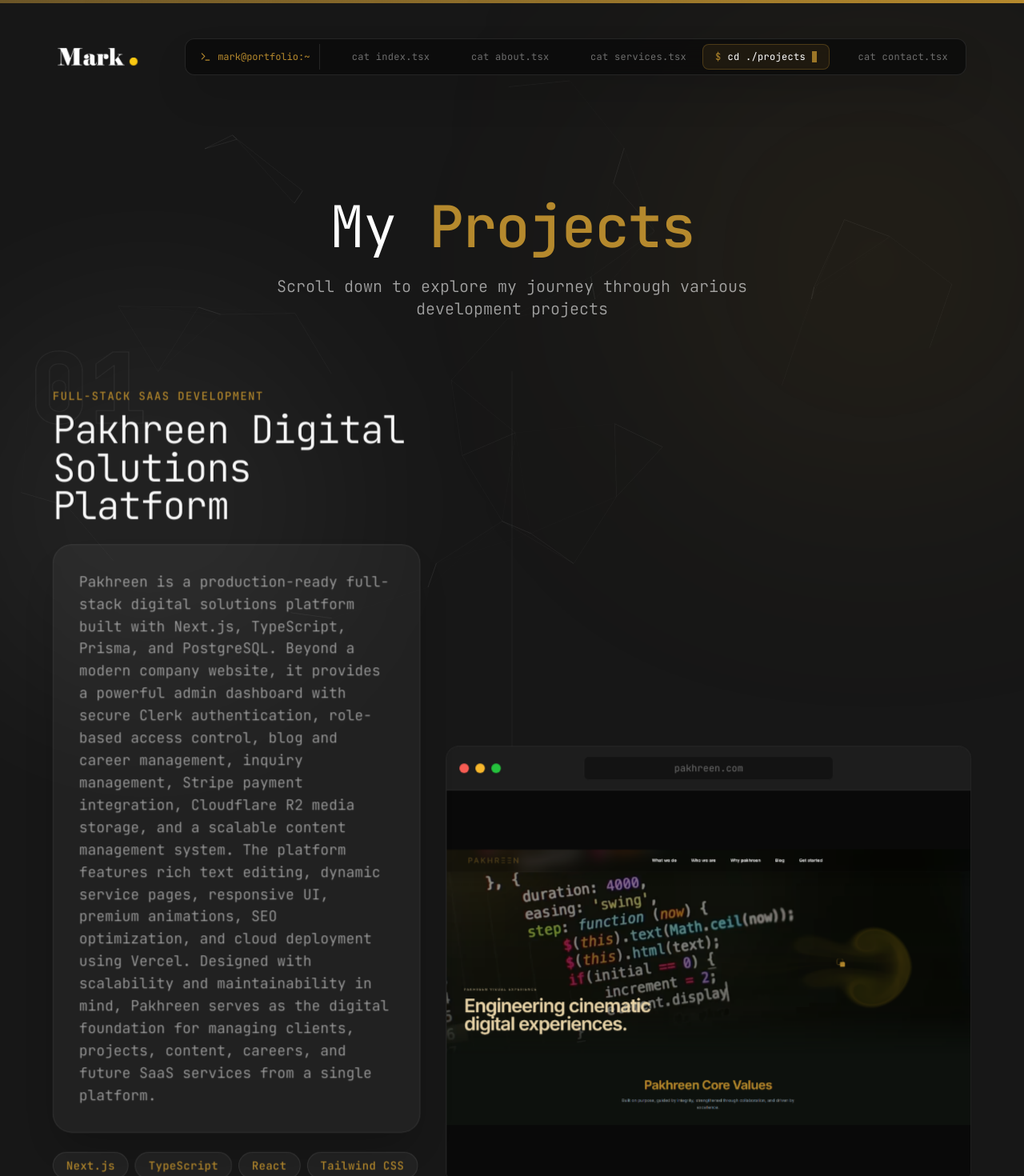
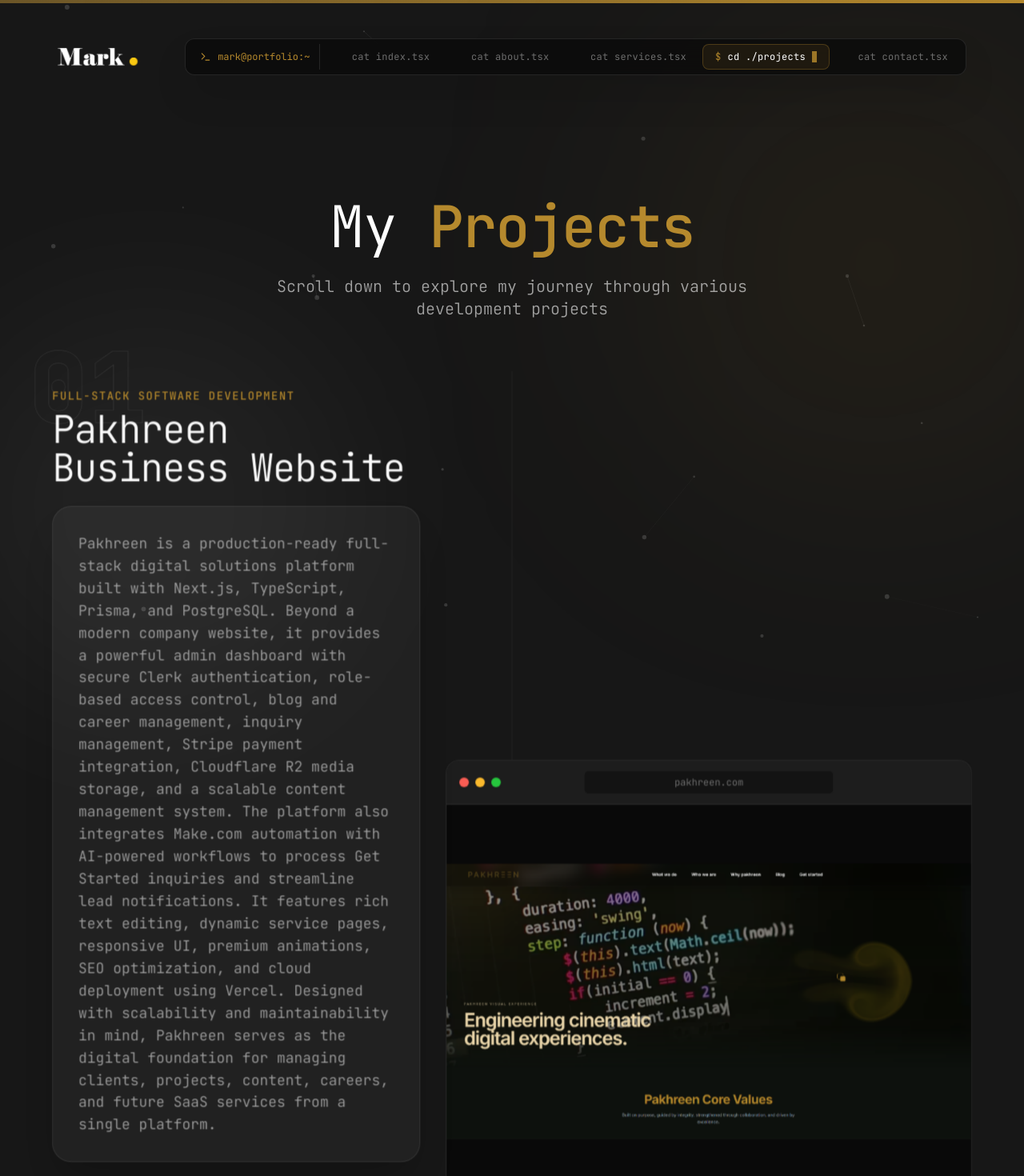
Before and after one commit to marktmng/mark-portfolio, a Next.js app: page /projects in a window 1280 px wide. Shown: the top 1470 px of the page at 80% size. Built offline with nearby package versions, Linux system fonts and the light colour scheme; no server answers; a web font is replaced by a local one.

Commit message:
optimized particles effect and project pagge

```diff
--- a/app/about/page.jsx
+++ b/app/about/page.jsx
@@ -91,7 +91,7 @@ const about = {
     },
     {
       fieldName: "Address",
-      fieldValue: "Glen Eden, Auckland, New Zealand",
+      fieldValue: "Auckland, New Zealand",
     },
   ],
 };
--- a/app/page.jsx
+++ b/app/page.jsx
@@ -76,7 +76,7 @@ const Home = () => {
             <motion.div variants={cardVariants} className="flex flex-col xl:flex-row items-start xl:items-end justify-between gap-6 mb-4">
               <div>
                 <span className="inline-block text-xs uppercase tracking-[0.2em] font-medium text-[#B5892D] mb-4 bg-[#B5892D]/10 px-4 py-2 rounded-full border border-[#B5892D]/20">
-                  Full-Stack Software Developer &amp; Founder
+                  Full-Stack Software Developer
                 </span>
                 <h1 className="text-[48px] sm:text-[64px] xl:text-[90px] leading-[0.9] font-bold tracking-tight">
                   MARK <br className="hidden sm:block" />
--- a/app/projects/page.jsx
+++ b/app/projects/page.jsx
@@ -1,18 +1,19 @@
 "use client";
 
-import { motion, useScroll, useSpring, useTransform } from "framer-motion";
+import { motion, useScroll, useTransform } from "framer-motion";
 import { ArrowUpRight, Github, X } from "lucide-react";
 import Link from "next/link";
+import Image from "next/image";
 import { useRef, useState } from "react";
 import { PiVideoFill } from "react-icons/pi";
 
 const projects = [
   {
     num: "01",
-    category: "Full-Stack SaaS Development",
-    title: "Pakhreen Digital Solutions Platform",
+    category: "Full-Stack Software Development",
+    title: "Pakhreen Business Website",
     description:
-      "Pakhreen is a production-ready full-stack digital solutions platform built with Next.js, TypeScript, Prisma, and PostgreSQL. Beyond a modern company website, it provides a powerful admin dashboard with secure Clerk authentication, role-based access control, blog and career management, inquiry management, Stripe payment integration, Cloudflare R2 media storage, and a scalable content management system. The platform features rich text editing, dynamic service pages, responsive UI, premium animations, SEO optimization, and cloud deployment using Vercel. Designed with scalability and maintainability in mind, Pakhreen serves as the digital foundation for managing clients, projects, content, careers, and future SaaS services from a single platform.",
+      "Pakhreen is a production-ready full-stack digital solutions platform built with Next.js, TypeScript, Prisma, and PostgreSQL. Beyond a modern company website, it provides a powerful admin dashboard with secure Clerk authentication, role-based access control, blog and career management, inquiry management, Stripe payment integration, Cloudflare R2 media storage, and a scalable content management system. The platform also integrates Make.com automation with AI-powered workflows to process Get Started inquiries and streamline lead notifications. It features rich text editing, dynamic service pages, responsive UI, premium animations, SEO optimization, and cloud deployment using Vercel. Designed with scalability and maintainability in mind, Pakhreen serves as the digital foundation for managing clients, projects, content, careers, and future SaaS services from a single platform.",
     stack: [
       { name: "Next.js" },
       { name: "TypeScript" },
@@ -28,10 +29,10 @@ const projects = [
       { name: "Lucide React" },
       { name: "Vercel" },
       { name: "Cloudflare" },
+      { name: "Make.com" },
     ],
     image: "/assets/work/pakhreen.png",
     live: "https://pakhreen.com",
-    github: { full: "https://github.com/marktmng/pakhrin.git" },
   },
   {
     num: "02",
@@ -172,13 +173,6 @@ const ProjectCard = ({ project, index }) => {
   const imageY = useTransform(scrollYProgress, [0, 1], [-50, 50]);
   const numScale = useTransform(scrollYProgress, [0, 0.5, 1], [0.8, 1.2, 0.8]);
 
-  const springConfig = { stiffness: 100, damping: 30, restDelta: 0.001 };
-  const smoothOpacity = useSpring(opacity, springConfig);
-  const smoothScale = useSpring(scale, springConfig);
-  const smoothContentY = useSpring(contentY, springConfig);
-  const smoothImageY = useSpring(imageY, springConfig);
-  const smoothNumScale = useSpring(numScale, springConfig);
-
   const isEven = index % 2 === 0;
   const customEase = [0.25, 0.1, 0.25, 1.0];
 
@@ -186,19 +180,19 @@ const ProjectCard = ({ project, index }) => {
     <>
       <motion.div
         ref={cardRef}
-        style={{ opacity: smoothOpacity, scale: smoothScale }}
+        style={{ opacity: opacity, scale: scale }}
         className="min-h-screen flex items-center justify-center px-4 md:px-8 lg:px-16 py-20 relative z-10"
       >
         <div className={`max-w-7xl w-full grid grid-cols-1 lg:grid-cols-12 gap-12 lg:gap-8 items-center`}>
 
           {/* Content Section */}
           <motion.div
-            style={{ y: smoothContentY }}
+            style={{ y: contentY }}
             className={`space-y-6 z-10 lg:col-span-5 ${isEven ? "lg:order-1" : "lg:order-2 lg:col-start-8"}`}
           >
             <div className="relative">
               <motion.div
-                style={{ scale: smoothNumScale, WebkitTextStroke: "1px rgba(255,255,255,0.1)" }}
+                style={{ scale: numScale, WebkitTextStroke: "1px rgba(255,255,255,0.1)" }}
                 className="absolute -top-16 -left-8 text-8xl md:text-9xl font-extrabold text-transparent select-none z-[-1]"
               >
                 {project.num}
@@ -309,7 +303,7 @@ const ProjectCard = ({ project, index }) => {
 
           {/* Image Section */}
           <motion.div
-            style={{ y: smoothImageY }}
+            style={{ y: imageY }}
             className={`relative lg:col-span-7 ${isEven ? "lg:order-2" : "lg:order-1 lg:col-start-1"}`}
           >
             <motion.div
@@ -335,11 +329,13 @@ const ProjectCard = ({ project, index }) => {
               {/* Screen Content */}
               <div className="relative aspect-video lg:aspect-[4/3] p-0 overflow-hidden bg-[#0a0a0a]">
                 {project.live && project.live !== "#" ? (
-                  <a href={project.live} target="_blank" rel="noopener noreferrer" className="block w-full h-full relative flex items-center justify-center">
-                    <motion.img
+                  <a href={project.live} target="_blank" rel="noopener noreferrer" className="block w-full h-full relative flex items-center justify-center group">
+                    <Image
                       src={project.image}
                       alt={project.title}
-                      className="w-full h-full object-contain transition-transform duration-700 ease-out group-hover:scale-105"
+                      fill
+                      sizes="(max-width: 768px) 100vw, (max-width: 1200px) 50vw, 50vw"
+                      className="object-contain transition-transform duration-700 ease-out group-hover:scale-105"
                     />
 
                     {/* Hover Overlay */}
@@ -350,11 +346,13 @@ const ProjectCard = ({ project, index }) => {
                     </div>
                   </a>
                 ) : (
-                  <div className="w-full h-full relative flex items-center justify-center">
-                    <motion.img
+                  <div className="w-full h-full relative flex items-center justify-center group">
+                    <Image
                       src={project.image}
                       alt={project.title}
-                      className="w-full h-full object-contain transition-transform duration-700 ease-out group-hover:scale-105"
+                      fill
+                      sizes="(max-width: 768px) 100vw, (max-width: 1200px) 50vw, 50vw"
+                      className="object-contain transition-transform duration-700 ease-out group-hover:scale-105"
                     />
                   </div>
                 )}
--- a/components/ParticlesComponent.jsx
+++ b/components/ParticlesComponent.jsx
@@ -24,7 +24,7 @@ const ParticlesComponent = (props) => {
       background: {
         color: { value: "transparent" }, // Keep the background transparent
       },
-      fpsLimit: 120,
+      fpsLimit: 60,
       interactivity: {
         events: {
           onClick: { enable: true, mode: "push" },
@@ -52,15 +52,10 @@ const ParticlesComponent = (props) => {
           speed: 0.3,
           straight: false,
         },
-        number: { density: { enable: true }, value: 100 },
-        opacity: { value: 0 }, // Reduce opacity for transparency
-        shape: { type: "star" },
-        size: { value: { min: 1, max: 4 } }, // Increase size for blur effect
-        shadow: {
-          enable: true,
-          color: "#ffffff",
-          blur: 10, // Increase blur effect
-        },
+        number: { density: { enable: true }, value: 40 },
+        opacity: { value: 0.15 },
+        shape: { type: "circle" },
+        size: { value: { min: 1, max: 3 } },
       },
       detectRetina: true,
     }),
```
Lines whose indentation alone changed are shown as unchanged.
